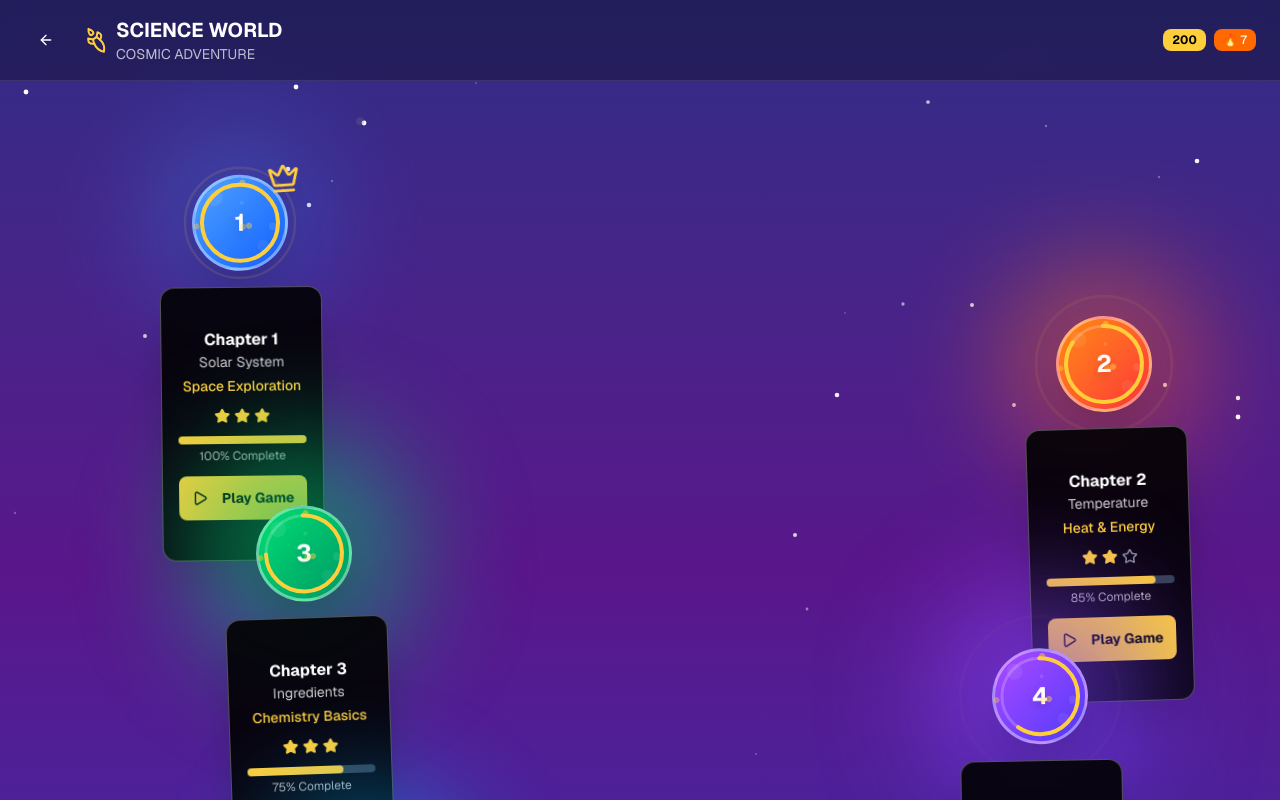
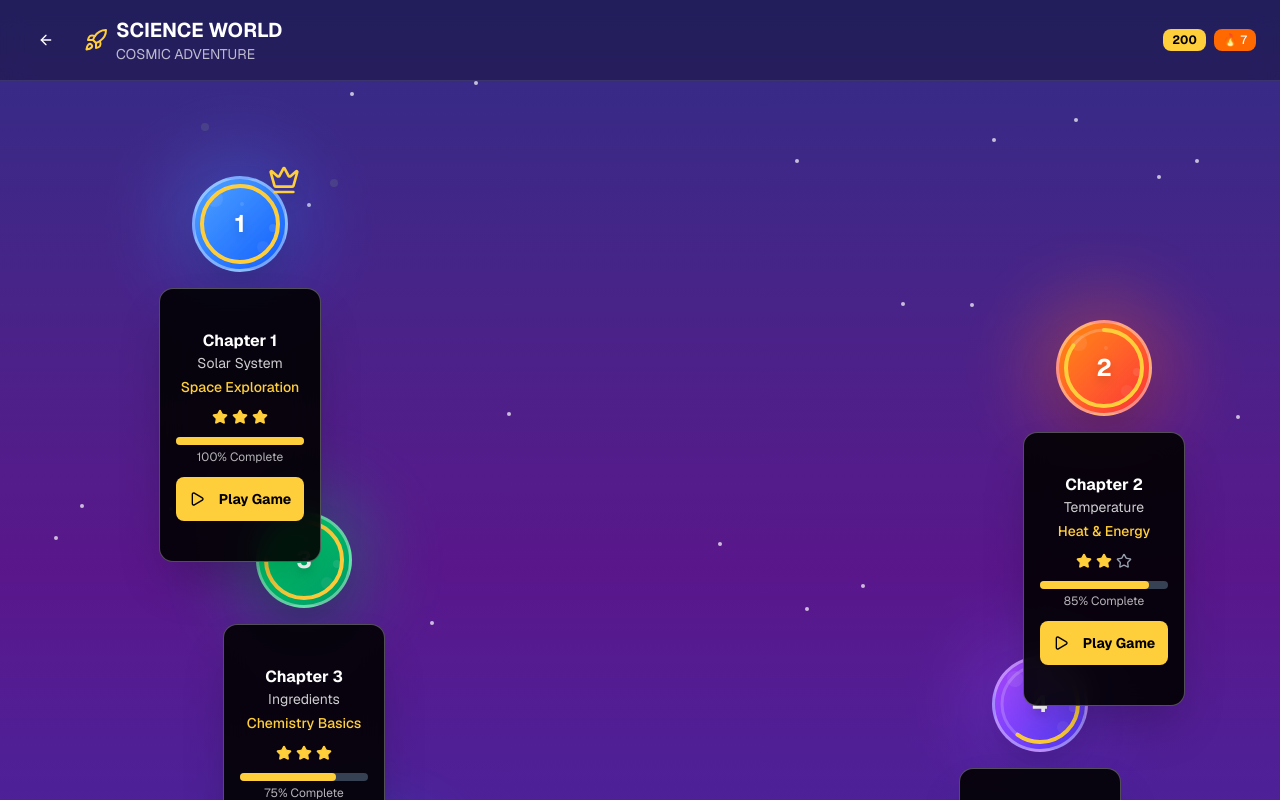
Before and after one commit to Tez2213/Eklavyaa, a Next.js app: page /chapters/science-world in a window 1280 px wide. Shown: the top 800 px of the page. Built offline with nearby package versions, Linux system fonts and the light colour scheme.

Commit message:
add games

```diff
--- a/src/app/chapters/science-world/page.tsx
+++ b/src/app/chapters/science-world/page.tsx
@@ -120,48 +120,29 @@ export default function ScienceWorld() {
 
   return (
     <div className="min-h-screen bg-gradient-to-b from-indigo-900 via-purple-900 to-indigo-800 relative overflow-hidden">
-      {/* Animated Stars Background */}
+      {/* Static Stars Background */}
       <div className="absolute inset-0">
-        {[...Array(50)].map((_, i) => (
-          <motion.div
+        {[...Array(30)].map((_, i) => (
+          <div
             key={i}
-            className="absolute w-1 h-1 bg-white rounded-full"
+            className="absolute w-1 h-1 bg-white rounded-full opacity-70"
             style={{
               left: `${Math.random() * 100}%`,
               top: `${Math.random() * 100}%`,
-            }}
-            animate={{
-              opacity: [0.2, 1, 0.2],
-              scale: [0.5, 1.2, 0.5],
-            }}
-            transition={{
-              duration: 2 + Math.random() * 3,
-              repeat: Infinity,
-              delay: Math.random() * 2,
             }}
           />
         ))}
       </div>
 
-      {/* Floating Asteroids */}
+      {/* Static Asteroids */}
       <div className="absolute inset-0 pointer-events-none">
-        {[...Array(8)].map((_, i) => (
-          <motion.div
+        {[...Array(5)].map((_, i) => (
+          <div
             key={i}
             className="absolute w-2 h-2 bg-gray-500 rounded-full opacity-30"
             style={{
               left: `${Math.random() * 100}%`,
               top: `${Math.random() * 100}%`,
-            }}
-            animate={{
-              x: [0, 30, -20, 0],
-              y: [0, -40, 20, 0],
-              rotate: 360,
-            }}
-            transition={{
-              duration: 15 + Math.random() * 10,
-              repeat: Infinity,
-              ease: "linear",
             }}
           />
         ))}
@@ -186,12 +167,9 @@ export default function ScienceWorld() {
                 <ArrowLeft className="w-5 h-5" />
               </Button>
               <div className="flex items-center space-x-2">
-                <motion.div
-                  animate={{ rotate: 360 }}
-                  transition={{ duration: 20, repeat: Infinity, ease: "linear" }}
-                >
+                <div>
                   <Rocket className="w-6 h-6 text-[#ffce3b]" />
-                </motion.div>
+                </div>
                 <div>
                   <h1 className="text-xl font-bold text-white">SCIENCE WORLD</h1>
                   <p className="text-sm text-white/70">COSMIC ADVENTURE</p>
@@ -213,7 +191,7 @@ export default function ScienceWorld() {
       {/* Scrollable Content */}
       <div className="pt-20 pb-24 relative">
         <div className="relative h-[120vh] w-full px-4 sm:px-6">
-          {/* Dotted Path connecting chapters */}
+          {/* Static Path connecting chapters */}
           <svg className="absolute inset-0 w-full h-full pointer-events-none opacity-30">
             <defs>
               <linearGradient id="pathGradient" x1="0%" y1="0%" x2="100%" y2="100%">
@@ -233,7 +211,7 @@ export default function ScienceWorld() {
               const endY = parseFloat(nextChapter.position.top);
 
               return (
-                <motion.path
+                <path
                   key={index}
                   d={`M ${startX}% ${startY}% Q ${(startX + endX) / 2 + (index % 2 === 0 ? 15 : -15)}% ${(startY + endY) / 2}% ${endX}% ${endY}%`}
                   stroke="url(#pathGradient)"
@@ -241,9 +219,6 @@ export default function ScienceWorld() {
                   fill="none"
                   strokeDasharray="8,8"
                   className="drop-shadow-lg"
-                  initial={{ pathLength: 0, opacity: 0 }}
-                  animate={{ pathLength: 1, opacity: 1 }}
-                  transition={{ duration: 2, delay: index * 0.3 }}
                 />
               );
             })}
@@ -315,43 +290,17 @@ export default function ScienceWorld() {
               initial={{ scale: 0, opacity: 0 }}
               animate={{ scale: 1, opacity: 1 }}
               transition={{
-                duration: 0.8,
-                delay: index * 0.15,
-                type: "spring",
-                stiffness: 100
+                duration: 0.5,
+                delay: index * 0.1
               }}
             >
-              <motion.div
-                className="relative cursor-pointer"
-                whileHover={{ scale: 1.1 }}
-                whileTap={{ scale: 0.95 }}
+              <div
+                className="relative cursor-pointer hover:scale-110 transition-transform duration-200"
                 onClick={() => handleChapterClick(chapter)}
-                animate={
-                  chapter.isUnlocked
-                    ? {
-                        y: [0, -8, 0],
-                        rotate: [0, 2, -2, 0]
-                      }
-                    : {}
-                }
-                transition={{
-                  duration: 3 + index * 0.2,
-                  repeat: Infinity,
-                  ease: "easeInOut"
-                }}
               >
-                {/* Planet Glow Effect */}
-                <motion.div
-                  className={`absolute inset-0 ${chapter.planetColor} rounded-full blur-xl opacity-40 scale-150`}
-                  animate={{
-                    opacity: chapter.isUnlocked ? [0.2, 0.6, 0.2] : [0.1, 0.2, 0.1],
-                    scale: [1.3, 1.6, 1.3]
-                  }}
-                  transition={{
-                    duration: 2,
-                    repeat: Infinity,
-                    delay: index * 0.3
-                  }}
+                {/* Planet Glow Effect - Static */}
+                <div
+                  className={`absolute inset-0 ${chapter.planetColor} rounded-full blur-xl opacity-30 scale-150`}
                 />
 
                 {/* Planet Body */}
@@ -393,7 +342,7 @@ export default function ScienceWorld() {
                         strokeWidth="3"
                         fill="none"
                       />
-                      <motion.circle
+                      <circle
                         cx="50%"
                         cy="50%"
                         r="38"
@@ -403,21 +352,14 @@ export default function ScienceWorld() {
                         strokeLinecap="round"
                         strokeDasharray={`${2 * Math.PI * 38}`}
                         strokeDashoffset={`${2 * Math.PI * 38 * (1 - chapter.progress / 100)}`}
-                        initial={{ strokeDashoffset: 2 * Math.PI * 38 }}
-                        animate={{ strokeDashoffset: 2 * Math.PI * 38 * (1 - chapter.progress / 100) }}
-                        transition={{ duration: 1.5, delay: index * 0.2 }}
+                        style={{ transition: 'stroke-dashoffset 0.5s ease-in-out' }}
                       />
                     </svg>
                   )}
                 </div>
 
                 {/* Chapter Info Card */}
-                <motion.div
-                  className="absolute top-24 sm:top-28 left-1/2 transform -translate-x-1/2 z-10"
-                  initial={{ opacity: 0, y: 10 }}
-                  animate={{ opacity: 1, y: 0 }}
-                  transition={{ delay: index * 0.1 + 0.5 }}
-                >
+                <div className="absolute top-24 sm:top-28 left-1/2 transform -translate-x-1/2 z-10">
                   <Card className="bg-black/90 backdrop-blur-md border-white/30 shadow-2xl">
                     <CardContent className="p-4 text-center min-w-[140px] sm:min-w-[160px]">
                       <h3 className="text-white font-bold text-sm sm:text-base">{chapter.title}</h3>
@@ -444,11 +386,9 @@ export default function ScienceWorld() {
                       {chapter.isUnlocked && chapter.progress > 0 && (
                         <div className="mt-3">
                           <div className="w-full bg-gray-700 rounded-full h-2">
-                            <motion.div
-                              className="bg-[#ffce3b] h-2 rounded-full"
-                              initial={{ width: 0 }}
-                              animate={{ width: `${chapter.progress}%` }}
-                              transition={{ duration: 1, delay: index * 0.2 }}
+                            <div
+                              className="bg-[#ffce3b] h-2 rounded-full transition-all duration-500"
+                              style={{ width: `${chapter.progress}%` }}
                             />
                           </div>
                           <p className="text-white/70 text-xs mt-1">{chapter.progress}% Complete</p>
@@ -457,11 +397,7 @@ export default function ScienceWorld() {
 
                       {/* Play Button for unlocked chapters */}
                       {chapter.isUnlocked && chapter.gameUrl && (
-                        <motion.div
-                          className="mt-3"
-                          whileHover={{ scale: 1.05 }}
-                          whileTap={{ scale: 0.95 }}
-                        >
+                        <div className="mt-3">
                           <Button
                             size="sm"
                             className="bg-[#ffce3b] text-black hover:bg-[#ffd700] text-xs sm:text-sm font-bold px-4 py-2 w-full"
@@ -473,7 +409,7 @@ export default function ScienceWorld() {
                             <Play className="w-3 h-3 mr-2" />
                             Play Game
                           </Button>
-                        </motion.div>
+                        </div>
                       )}
 
                       {/* Coming Soon for locked chapters */}
@@ -486,83 +422,22 @@ export default function ScienceWorld() {
                       )}
                     </CardContent>
                   </Card>
-                </motion.div>
+                </div>
 
                 {/* Special Effects for unlocked chapters */}
                 {chapter.isUnlocked && (
                   <>
-                    {/* Orbiting particles */}
-                    {[...Array(4)].map((_, particleIndex) => (
-                      <motion.div
-                        key={particleIndex}
-                        className="absolute w-1.5 h-1.5 bg-[#ffce3b] rounded-full"
-                        style={{
-                          top: "50%",
-                          left: "50%",
-                        }}
-                        animate={{
-                          x: [0, 50 * Math.cos(particleIndex * 1.57)],
-                          y: [0, 50 * Math.sin(particleIndex * 1.57)],
-                          rotate: 360,
-                          opacity: [0.3, 1, 0.3],
-                        }}
-                        transition={{
-                          duration: 5 + particleIndex * 0.5,
-                          repeat: Infinity,
-                          ease: "linear",
-                        }}
-                      />
-                    ))}
-
                     {/* Crown for completed chapters */}
                     {chapter.progress === 100 && (
-                      <motion.div
+                      <div
                         className="absolute -top-3 -right-3 z-20"
-                        animate={{
-                          rotate: [0, 15, -15, 0],
-                          scale: [1, 1.2, 1]
-                        }}
-                        transition={{
-                          duration: 3,
-                          repeat: Infinity
-                        }}
                       >
                         <Crown className="w-8 h-8 text-[#ffce3b] drop-shadow-xl" />
-                      </motion.div>
+                      </div>
                     )}
-
-                    {/* Pulsing ring effect */}
-                    <motion.div
-                      className="absolute inset-0 rounded-full border-2 border-[#ffce3b]/30"
-                      animate={{
-                        scale: [1, 1.8, 1],
-                        opacity: [0.5, 0, 0.5],
-                      }}
-                      transition={{
-                        duration: 2,
-                        repeat: Infinity,
-                        delay: index * 0.3,
-                      }}
-                    />
                   </>
                 )}
-
-                {/* Locked planet effects */}
-                {!chapter.isUnlocked && (
-                  <motion.div
-                    className="absolute inset-0 rounded-full border-2 border-gray-500/20"
-                    animate={{
-                      scale: [1, 1.1, 1],
-                      opacity: [0.2, 0.5, 0.2],
-                    }}
-                    transition={{
-                      duration: 4,
-                      repeat: Infinity,
-                      delay: index * 0.5,
-                    }}
-                  />
-                )}
-              </motion.div>
+              </div>
             </motion.div>
           ))}
         </div>
```
Also changed, not shown: src/app/chapters/page.tsx (+31 -10 lines).
